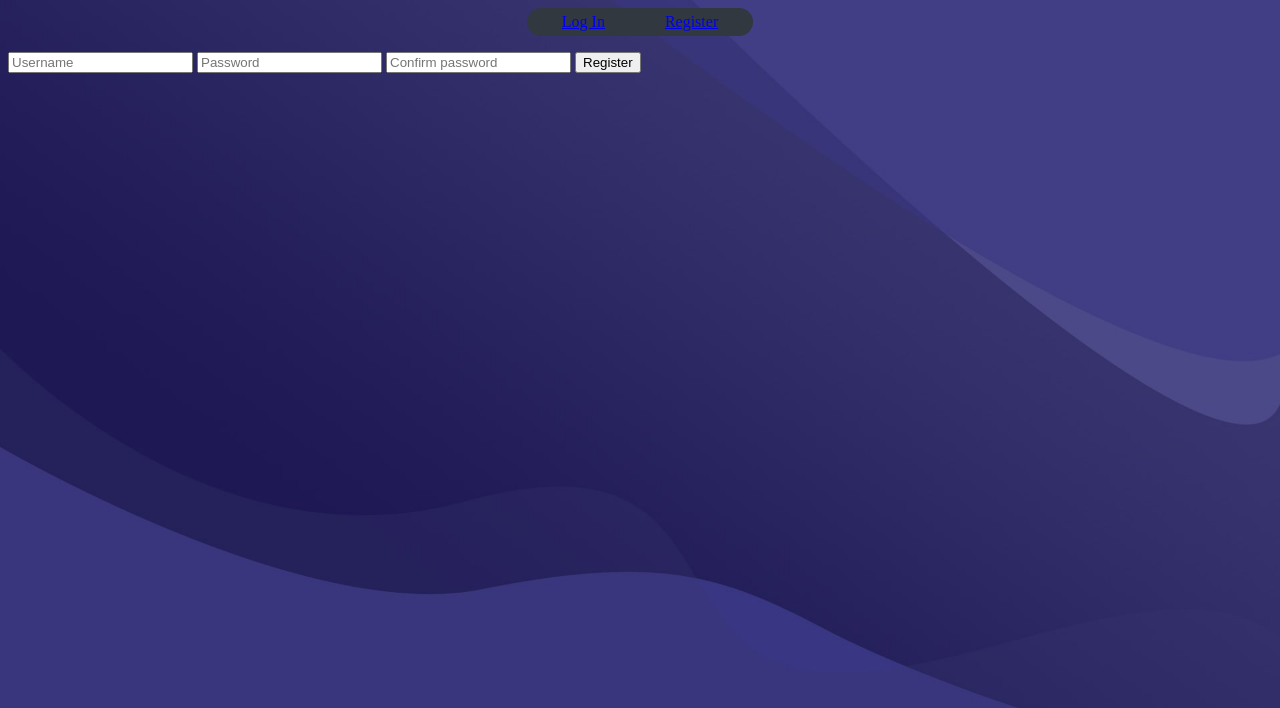
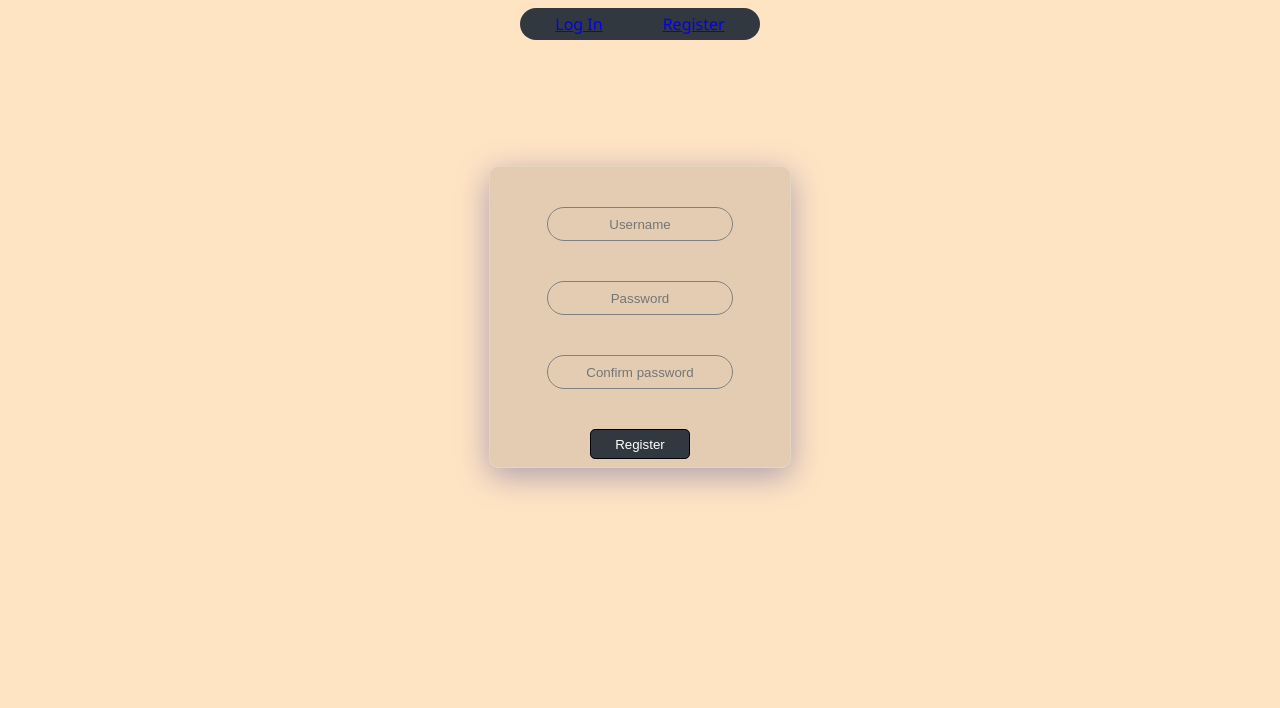
Before and after one commit to pcrespan/ONote, a Flask app: page /register in a window 1280 px wide. Shown: the top 708 px of the page. Run offline with Flask 2, Linux system fonts and the light colour scheme; some libraries are stand-ins or nearby versions.

Commit message:
Applied CSS on register page

```diff
--- a/static/style.css
+++ b/static/style.css
@@ -3,7 +3,12 @@
     justify-content: center;
 }
 
+main {
+    font-family: 'Segoe UI', Tahoma, Geneva, Verdana, sans-serif;
+}
+
 .navbar {
+    font-family: 'Segoe UI', Tahoma, Geneva, Verdana, sans-serif;
     overflow: hidden;
     margin: 0;
     list-style-type: none;
@@ -15,6 +20,11 @@
     background-color: #31383F;
 }
 
+a:visited {
+    text-decoration: none;
+    color: aliceblue;
+}
+
  li, .hello {
     margin-left: 30px;
     margin-right: 30px;
@@ -22,9 +32,8 @@
 }
 
 body {
-    background-image: url('/static/onoteBackground.jpg');
+    background-color: bisque;
     background-size: cover;
-    background-repeat: no-repeat;
 }
 
 .note-container {
@@ -97,6 +106,31 @@ body {
     height: 250px;
 }
 
+.reg-container {
+    margin: 0 auto;
+    margin-top: 10%;
+    text-align: center;
+    background: rgba( 116, 109, 109, 0.2 );
+    box-shadow: 0 8px 32px 0 rgba( 31, 38, 135, 0.37 );
+    backdrop-filter: blur( 4.5px );
+    -webkit-backdrop-filter: blur( 4.5px );
+    border-radius: 10px;
+    border: 1px solid rgba( 255, 255, 255, 0.18 );
+    width: 300px;
+    height: 300px;
+}
+
+.reg-btn {
+    cursor: pointer;
+    color: white;
+    outline: none;
+    border: 1px solid black;
+    border-radius: 5px;
+    height: 30px;
+    width: 100px;
+    background-color: #31383F;
+}
+
 .input-field {
     display: flex;
     margin: 40px auto;
@@ -105,7 +139,7 @@ body {
     border: 1px solid gray;
     border-radius: 20px;
     text-align: center;
-    color: white;
+    color: black;
     width: 180px;
     transition: 0.5s;
     outline: none;
@@ -127,7 +161,7 @@ body {
 }
 
 .warning {
-    color: white;
+    color: black;
     font-size: larger;
     margin-top: 10%;
     text-align: center;
@@ -135,14 +169,15 @@ body {
 
 .addbutton {
     margin-left: 10px;
+    display: flex;
+    justify-content: center;
     cursor: pointer;
     height: 40px;
     width: 40px;
-    display: inline-block;
-    outline: 2px solid white;
+    outline: 2px solid black;
     border: none;
     background: none;
-    color: white;
+    color: black;
     border-radius: 40px;
     font-size: xx-large;
     transition: 0.5s;
@@ -185,7 +220,7 @@ body {
     left: 0;
     width: 100%;
     height: 100%;
-    background-color: gray;
+    background-color: #ccc;
 }
 
 #overlay.active {
--- a/templates/register.html
+++ b/templates/register.html
@@ -6,10 +6,12 @@
 
 {% block main %}
     <p>{{ error }}</p>
-    <form action="/register" method="post">
-        <input required name="username" placeholder="Username">
-        <input required name="password" placeholder="Password">
-        <input required name="confirmPass" placeholder="Confirm password">
-        <button>Register</button>
-    </form>
+    <div class="reg-container">
+        <form action="/register" method="post">
+            <input class="input-field" required name="username" placeholder="Username">
+            <input class="input-field" required name="password" placeholder="Password">
+            <input class="input-field" required name="confirmPass" placeholder="Confirm password">
+            <button class="reg-btn" >Register</button>
+        </form>
+    </div>
 {% endblock %}
```
